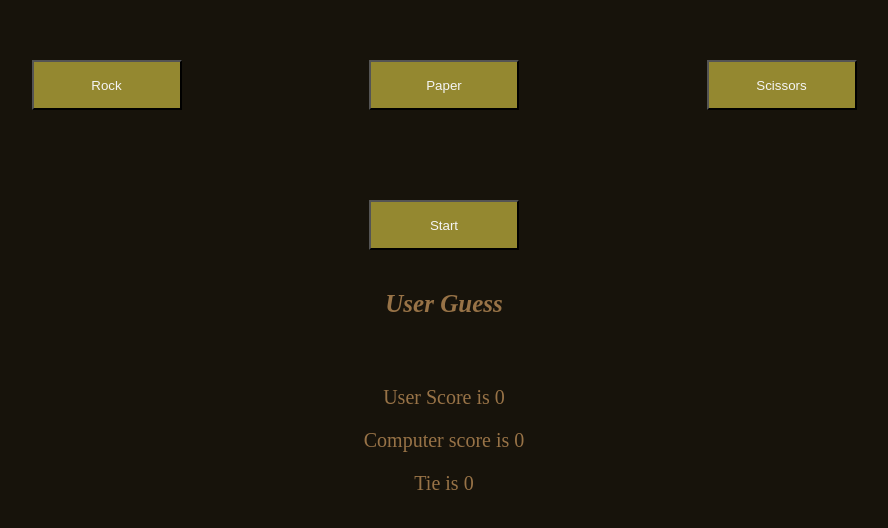
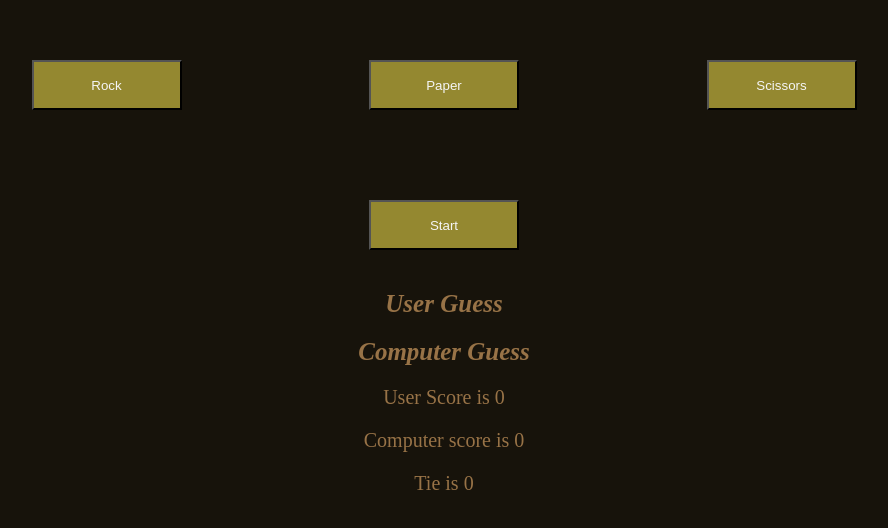
Before and after one commit to SSashinn/rock-paper, a plain HTML site: page index.html in a window 1280 px wide. Shown: the whole page, without its empty margins (196-1084 px from the left). Drawn offline with Linux system fonts and the light colour scheme; files whose address does not match are found by name.

Commit message:
Print results now

```diff
--- a/index.html
+++ b/index.html
@@ -19,7 +19,7 @@
 
     <!-- PRINT GUESSES ON THE SCREEN -->
     <div id="userGuess">User Guess</div>
-    <div style="visibility: hidden;" id="compGuess">Computer Guess</div>
+    <div id="compGuess">Computer Guess</div>
 
     <!-- PRINT RESULTS ON THE SCREEN -->
     <div class="userScore" >User Score is 0</div>
```
